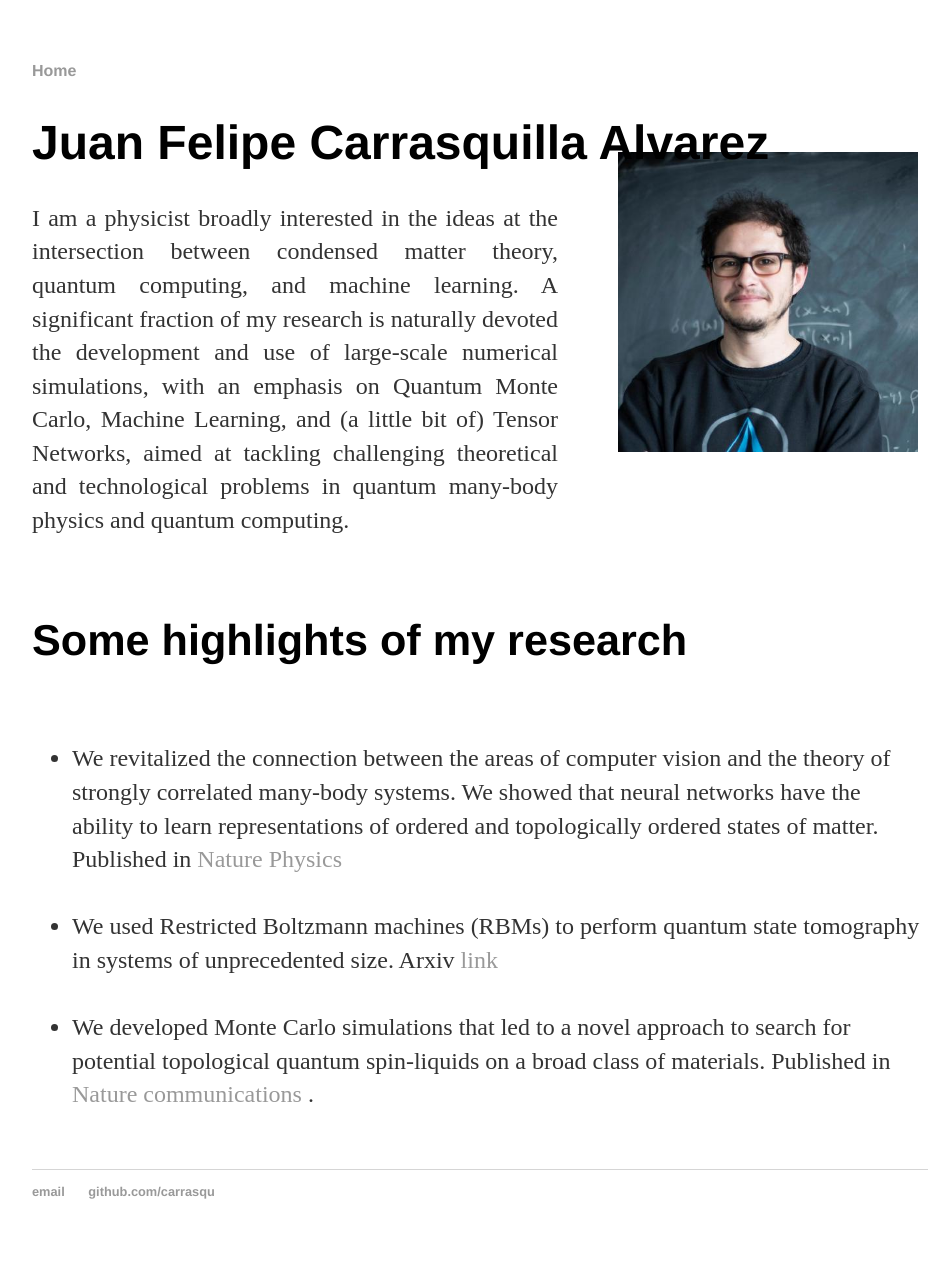
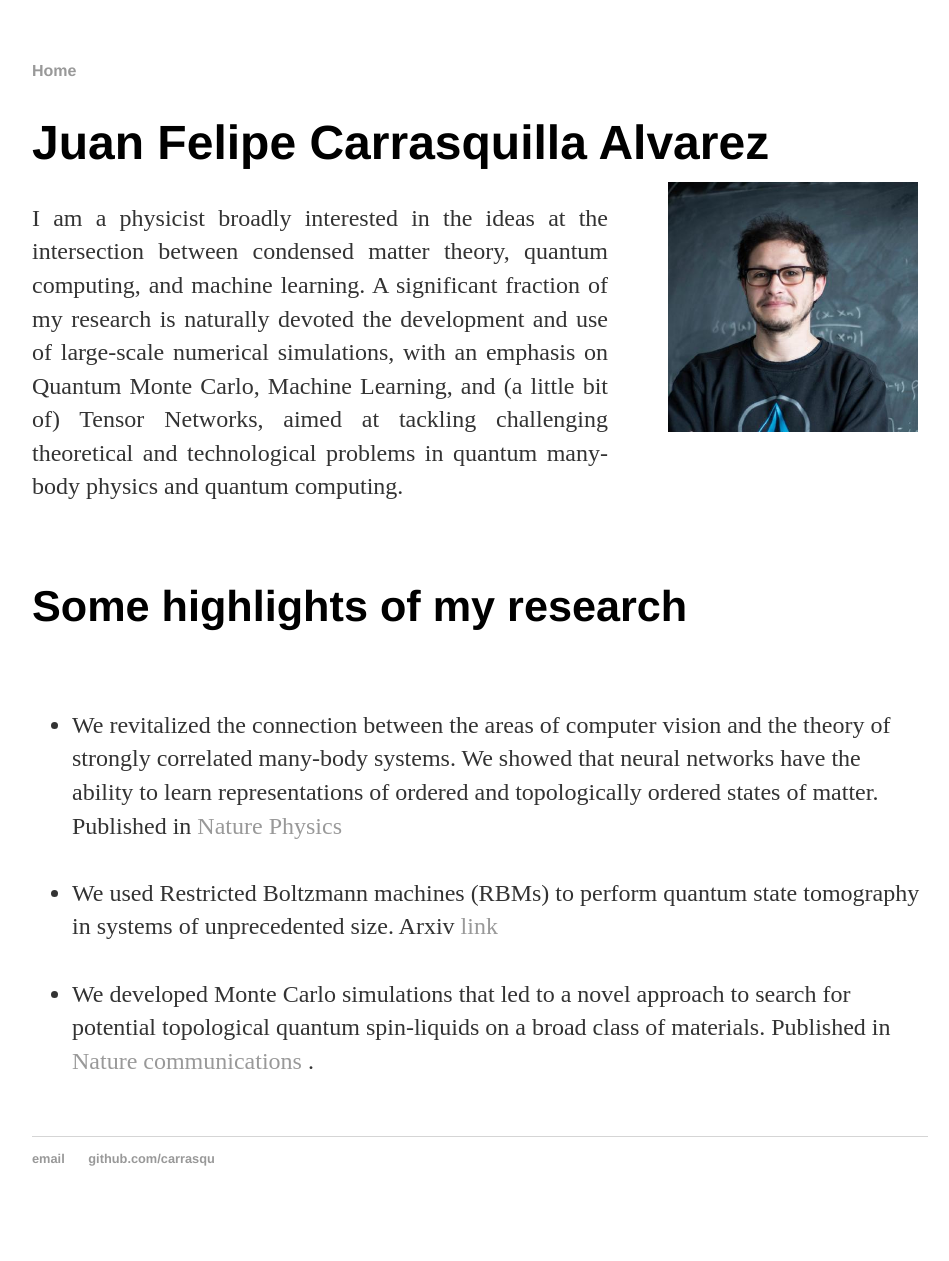
Before and after one commit to carrasqu/carrasqu.github.io, a Jekyll site: the page built from index.html, in a window 1280 px wide. Shown: the whole page, without its empty margins (160-1109 px from the left). Built offline with Jekyll 4.4.1, drawn with Linux system fonts in a browser that asks for light colours; after the commit the page ends 1228 px from its top, so only the background shows below that.

Commit message:
index again

```diff
--- a/index.html
+++ b/index.html
@@ -5,7 +5,7 @@
 <div class="blurb">
 	<h1>Juan Felipe Carrasquilla Alvarez</h1>
         <!--<IMG STYLE="position:absolute; TOP:35px; LEFT:570px; WIDTH:70px; HEIGHT:70px" SRC="images/9661833.jpeg">-->
-        <img src="images/9661833.jpeg" alt="Smiley face" style="float:right;width:300px;height:300px;margin-top:-50px;margin-bottom:60px;margin-right:10px; margin-left:60px">
+        <img src="images/9661833.jpeg" alt="Smiley face" style="float:right;width:250px;height:250px;margin-top:-20px;margin-bottom:60px;margin-right:10px; margin-left:60px">
 	<p align="justify"> I am a physicist broadly interested in the ideas at the intersection between condensed matter theory, quantum computing, and machine learning. A significant fraction of my research is naturally devoted the development and use of large-scale numerical simulations, with an emphasis on Quantum Monte Carlo, Machine Learning, and (a little bit of) Tensor Networks, aimed at tackling challenging theoretical and technological problems in quantum many-body physics and quantum computing.</p> <br />
 
 
```
